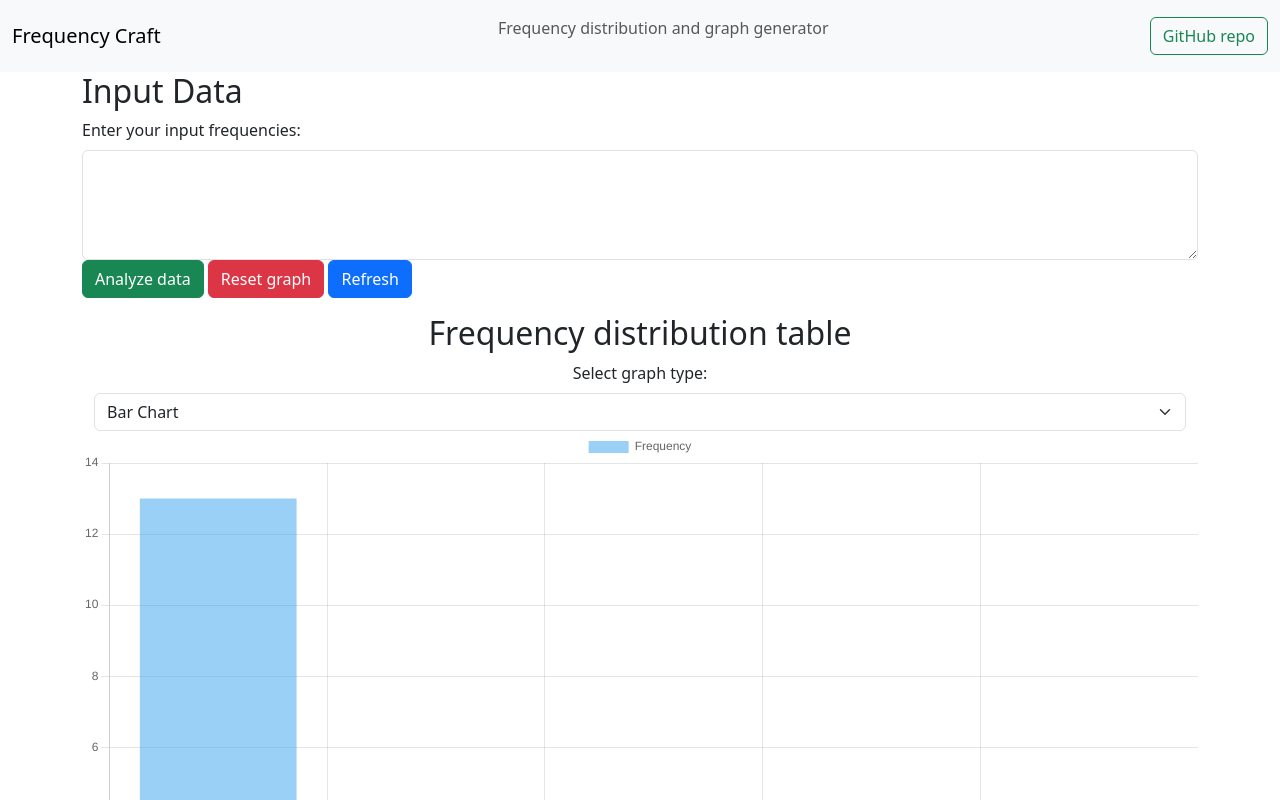
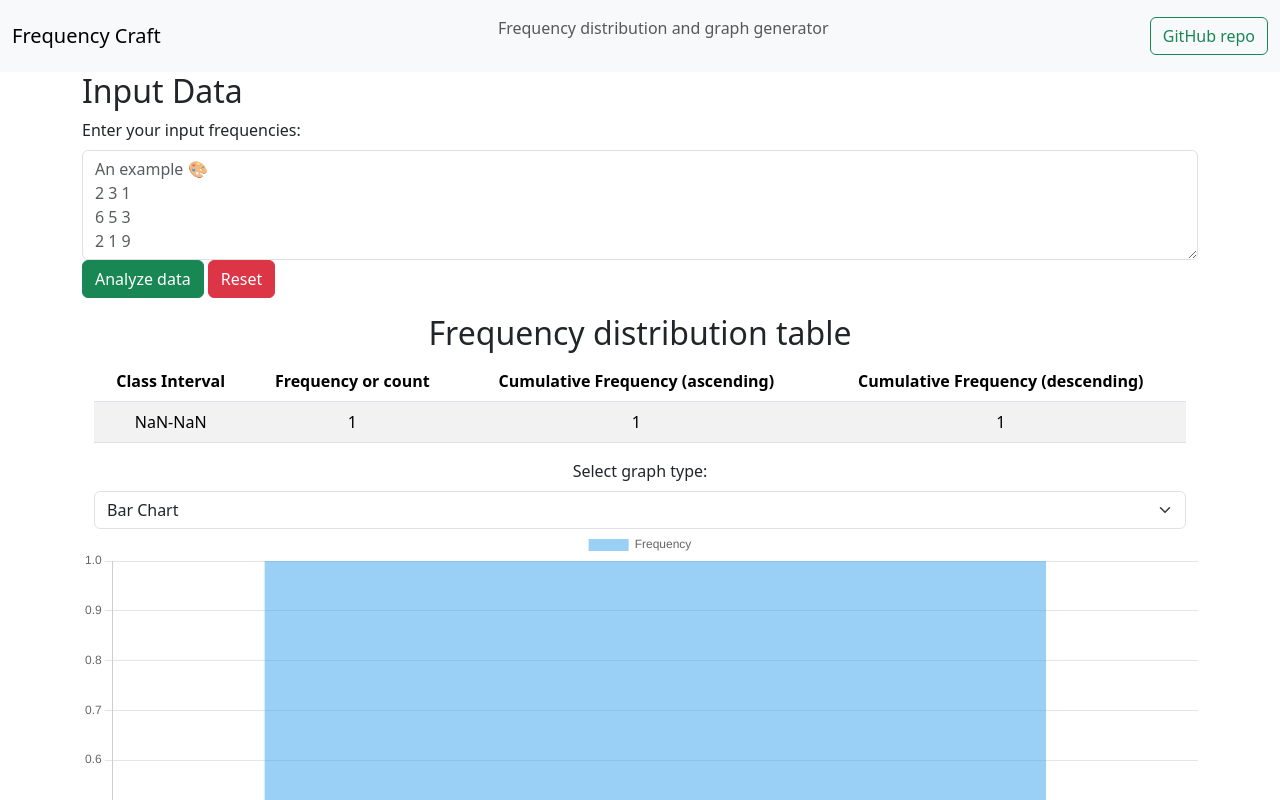
Before and after one commit to SharafatKarim/FrequencyCraft, a website built with Parcel: page src/index.html in a window 1280 px wide. Both pictures are taken after a click on the button "Analyze data". Shown: the top 800 px of the page. Built offline with nearby package versions, Linux system fonts and the light colour scheme.

Commit message:
Integrate data and update UI 🎄

```diff
--- a/src/acquisitions.js
+++ b/src/acquisitions.js
@@ -1,15 +1,10 @@
 import Chart from 'chart.js/auto'
 import 'bootstrap/dist/css/bootstrap.min.css'
 
-// let data = [
-//     { interval: 2010, frequency: 10 },
-//     { interval: 2011, frequency: 20 },
-//     { interval: 2012, frequency: 15 },
-//     { interval: 2013, frequency: 25 },
-//     { interval: 2014, frequency: 22 },
-//     { interval: 2015, frequency: 30 },
-//     { interval: 2016, frequency: 28 },
-// ];
+(function () {
+    // clear the input field on load - SR TAMIM
+    document.getElementById('numInputArea').value = ""
+})();
 
 let data = [];
 
@@ -20,24 +15,6 @@ graphTypeSelect.addEventListener('change', function () {
     console.log('The selected graph type is: ' + selectedGraphType);
     createGraph(selectedGraphType)
 });
-
-// (async function () {
-//     new Chart(
-//         document.getElementById('acquisitions'),
-//         {
-//             type: type,
-//             data: {
-//                 labels: data.map(row => row.interval),
-//                 datasets: [
-//                     {
-//                         label: 'Frequency',
-//                         data: data.map(row => row.frequency)
-//                     }
-//                 ]
-//             }
-//         }
-//     );
-// })();
 
 function createGraph(graphType = 'bar') {
     // Destroy chart if already exists
@@ -101,13 +78,11 @@ function generateTable(numArray) {
     var classInterval = [];
     var classFrequency = [];
     var classCumulativeFrequency = [];
-    var classCumulativeFrequencyDescending = [];
 
     for (let i = 0; i < numOfClass; i++) {
         classInterval.push([min + (i * interval), min + (i + 1) * interval]);
         classFrequency.push(0);
         classCumulativeFrequency.push(0);
-        classCumulativeFrequencyDescending.push(0);
     }
 
     for (let i = 0, j = 0; i < length; i++) {
@@ -121,10 +96,55 @@ function generateTable(numArray) {
     console.log("classFrequency :\n", classFrequency);
 
     // add to data
+    data = [];
     for (let i = 0; i < numOfClass; i++) {
         data.push({ interval: classInterval[i][0] + '-' + classInterval[i][1], frequency: classFrequency[i] });
+        classCumulativeFrequency[i] = classFrequency[i] + (i > 0 ? classCumulativeFrequency[i - 1] : 0);
     }
+    console.log("classCumulativeFrequency :\n", classCumulativeFrequency);
+    let total = classCumulativeFrequency[numOfClass - 1];
+
+    // display table
+    var freqTable = document.getElementById("freqTable");
+    while (freqTable.hasChildNodes()) {
+        freqTable.removeChild(freqTable.childNodes[0]);
+    }
+
+    var table = document.createElement('table');
+    table.className = 'table table-striped table-hover table-responsive';
+    var thead = document.createElement('thead');
+    var tbody = document.createElement('tbody');
+    var tr = document.createElement('tr');
+    var th = document.createElement('th');
+    th.innerHTML = 'Class Interval';
+    tr.appendChild(th);
+    th = document.createElement('th');
+    th.innerHTML = 'Frequency or count';
+    tr.appendChild(th);
+    th = document.createElement('th');
+    th.innerHTML = 'Cumulative Frequency (ascending)';
+    tr.appendChild(th);
+    th = document.createElement('th');
+    th.innerHTML = 'Cumulative Frequency (descending)';
+    tr.appendChild(th);
+    thead.appendChild(tr);
+    table.appendChild(thead);
+    for (let i = 0; i < numOfClass; i++) {
+        tr = document.createElement('tr');
+        var td = document.createElement('td');
+        td.innerHTML = classInterval[i][0] + '-' + classInterval[i][1];
+        tr.appendChild(td);
+        td = document.createElement('td');
+        td.innerHTML = classFrequency[i];
+        tr.appendChild(td);
+        td = document.createElement('td');
+        td.innerHTML = classCumulativeFrequency[i];
+        tr.appendChild(td);
+        td = document.createElement('td');
+        td.innerHTML = total - (i >= 1 ? classCumulativeFrequency[i-1] : 0);
+        tr.appendChild(td);
+        tbody.appendChild(tr);
+    }
+    table.appendChild(tbody);
+    freqTable.appendChild(table);
 };
-
-
-// 32 27 19 40 31 17 15 18 21 27 38 15 33 34 29 26 16 25 33 36 24 22 26 19 36 18 25 20 25 25 31 24 16 28 30 24 29 42 29 28 26 27 47 43 22 25 28 22 24 23
--- a/src/index.html
+++ b/src/index.html
@@ -28,8 +28,7 @@
             </textarea>
 
             <button class="btn btn-success" id="myButton">Analyze data</button>
-            <button class="btn btn-danger" id="resetGraph">Reset graph</button>
-            <button class="btn btn-primary" onclick="location.reload()">Refresh</button>
+            <button class="btn btn-danger" onclick="location.reload()">Reset</button>
         </div>
 
         <div class="container text-center">
@@ -44,13 +43,11 @@
             <label for="graphType" class="form-label initially-hidden">Select graph type:</label>
             <select class="form-select initially-hidden" id="graphType">
                 <option value="bar">Bar Chart</option>
-                <option value="bubble">Bubble Chart</option>
                 <option value="line">Line Chart</option>
                 <option value="pie">Pie Chart</option>
                 <option value="doughnut">Doughnut Chart</option>
                 <option value="polarArea">Polar Area Chart</option>
                 <option value="radar">Radar Chart</option>
-                <option value="scatter">Scatter Chart</option>
             </select>
         </div>
         <div><canvas id="acquisitions"></canvas></div>
```
